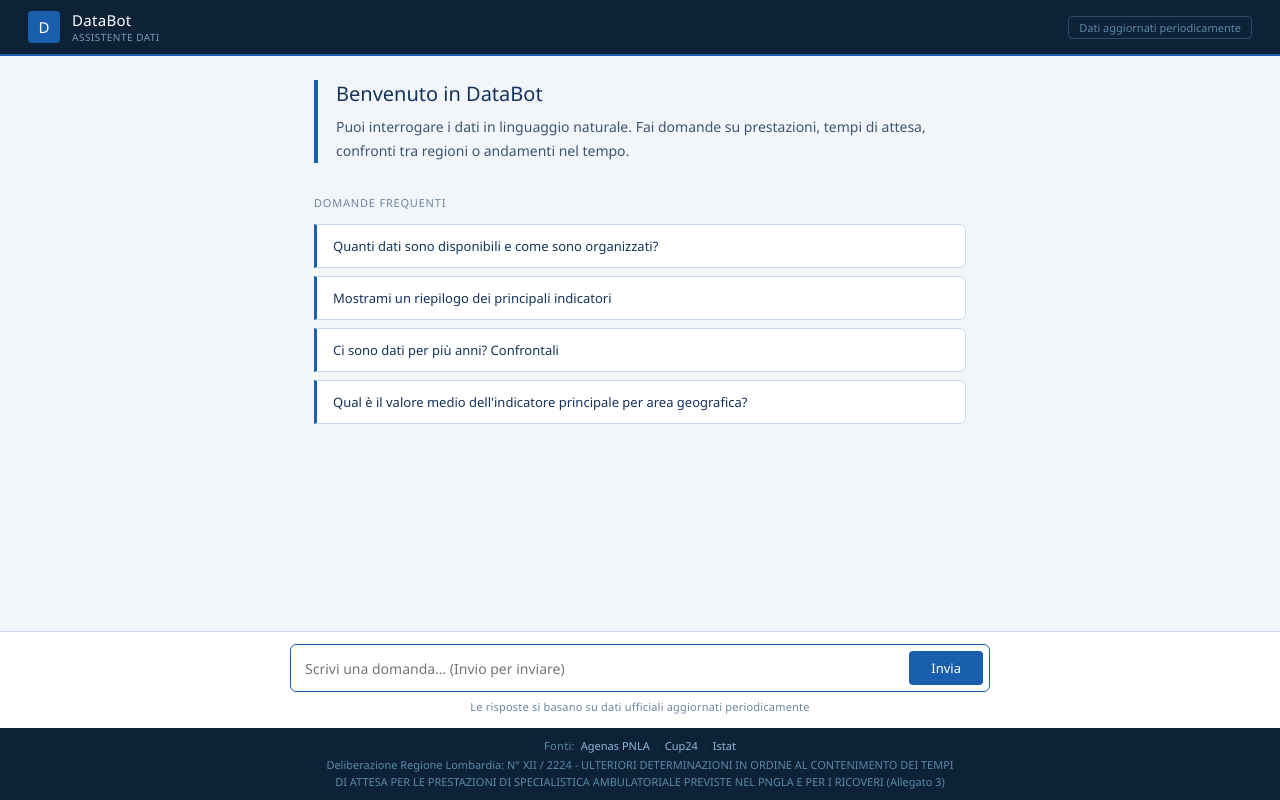
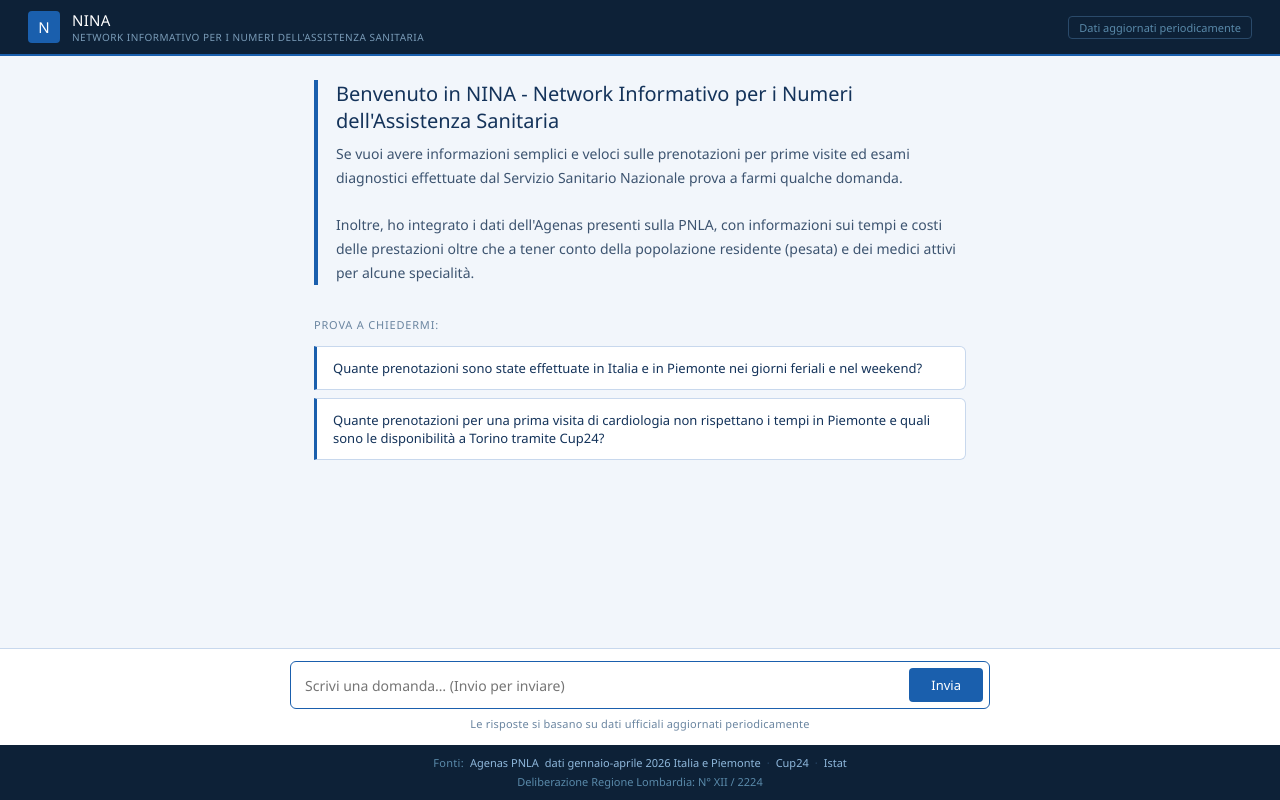
Before and after one commit to ufficiostampapederzoli/databot, a website: page databot/public/index.html in a window 1280 px wide. Drawn offline with nearby package versions, Linux system fonts and the light colour scheme.

Commit message:
Add files via upload

```diff
--- a/databot/public/index.html
+++ b/databot/public/index.html
@@ -3,7 +3,7 @@
 <head>
   <meta charset="UTF-8">
   <meta name="viewport" content="width=device-width, initial-scale=1.0">
-  <title>DataBot</title>
+  <title>NINA</title>
   <script src="https://cdnjs.cloudflare.com/ajax/libs/marked/9.1.6/marked.min.js"></script>
   <style>
     *, *::before, *::after { box-sizing: border-box; margin: 0; padding: 0; }
@@ -226,6 +226,7 @@
       color: #8FB8DC; text-decoration: none;
     }
     #sources-bar a:hover { text-decoration: underline; color: #B8D4EE; }
+    .sources-extra { color: #8FB8DC; }
     .sources-sep { color: #2A4A6A; }
 
     ::-webkit-scrollbar { width: 5px; }
@@ -247,10 +248,10 @@
 
 <header>
   <div class="brand">
-    <div class="brand-icon">D</div>
+    <div class="brand-icon">N</div>
     <div>
-      <div class="brand-name">DataBot</div>
-      <div class="brand-sub">ASSISTENTE DATI</div>
+      <div class="brand-name">NINA</div>
+      <div class="brand-sub">NETWORK INFORMATIVO PER I NUMERI DELL'ASSISTENZA SANITARIA</div>
     </div>
   </div>
   <div class="header-badge">Dati aggiornati periodicamente</div>
@@ -260,13 +261,13 @@
   <div class="inner">
     <div id="welcome">
       <div class="welcome-intro">
-        <div class="welcome-title">Benvenuto in DataBot</div>
+        <div class="welcome-title">Benvenuto in NINA - Network Informativo per i Numeri dell'Assistenza Sanitaria</div>
         <div class="welcome-desc">
-          Puoi interrogare i dati in linguaggio naturale. Fai domande su prestazioni,
-          tempi di attesa, confronti tra regioni o andamenti nel tempo.
+          Se vuoi avere informazioni semplici e veloci sulle prenotazioni per prime visite ed esami diagnostici effettuate dal Servizio Sanitario Nazionale prova a farmi qualche domanda.<br><br>
+          Inoltre, ho integrato i dati dell'Agenas presenti sulla PNLA, con informazioni sui tempi e costi delle prestazioni oltre che a tener conto della popolazione residente (pesata) e dei medici attivi per alcune specialità.
         </div>
       </div>
-      <div class="section-label">Domande frequenti</div>
+      <div class="section-label">Prova a chiedermi:</div>
       <div class="suggested-list" id="suggested-list"></div>
     </div>
     <div id="messages" style="display:none;"></div>
@@ -296,14 +297,14 @@
   <div class="sources-inner">
     <div class="sources-row">
       <span class="sources-label">Fonti:</span>
-      <a href="https://www.agenas.gov.it/aree-tematiche/comunicazione/primo-piano/2774-presentazione-della-nuova-piattaforma-nazionale-delle-liste-di-attesa" target="_blank" rel="noopener noreferrer">Agenas PNLA</a>
+      <a href="https://www.agenas.gov.it/aree-tematiche/comunicazione/primo-piano/2774-presentazione-della-nuova-piattaforma-nazionale-delle-liste-di-attesa" target="_blank" rel="noopener noreferrer">Agenas PNLA</a><span class="sources-extra"> dati gennaio-aprile 2026 Italia e Piemonte</span>
       <span class="sources-sep">·</span>
       <a href="https://cup24.it/" target="_blank" rel="noopener noreferrer">Cup24</a>
       <span class="sources-sep">·</span>
       <a href="https://www.istat.it/notizia/medici-specialisti/" target="_blank" rel="noopener noreferrer">Istat</a>
     </div>
     <div class="sources-row sources-row-delib">
-      Deliberazione Regione Lombardia: N° XII / 2224 - ULTERIORI DETERMINAZIONI IN ORDINE AL CONTENIMENTO DEI TEMPI DI ATTESA PER LE PRESTAZIONI DI SPECIALISTICA AMBULATORIALE PREVISTE NEL PNGLA E PER I RICOVERI (Allegato 3)
+      Deliberazione Regione Lombardia: N° XII / 2224
     </div>
   </div>
 </div>
@@ -313,10 +314,8 @@
   marked.setOptions({ breaks: true, gfm: true });
 
   const SUGGESTED = [
-    "Quanti dati sono disponibili e come sono organizzati?",
-    "Mostrami un riepilogo dei principali indicatori",
-    "Ci sono dati per più anni? Confrontali",
-    "Qual è il valore medio dell'indicatore principale per area geografica?",
+    "Quante prenotazioni sono state effettuate in Italia e in Piemonte nei giorni feriali e nel weekend?",
+    "Quante prenotazioni per una prima visita di cardiologia non rispettano i tempi in Piemonte e quali sono le disponibilità a Torino tramite Cup24?",
   ];
 
   let messages = [];
@@ -394,9 +393,9 @@
         const rendered = marked.parse(m.content);
         html += `
           <div class="msg bot">
-            <div class="avatar">D</div>
+            <div class="avatar">N</div>
             <div class="msg-wrap">
-              <div class="msg-label">DATABOT</div>
+              <div class="msg-label">NINA</div>
               <div class="bubble bot">${rendered}</div>
             </div>
           </div>`;
@@ -406,9 +405,9 @@
     if (busy) {
       html += `
         <div class="msg bot">
-          <div class="avatar">D</div>
+          <div class="avatar">N</div>
           <div class="msg-wrap">
-            <div class="msg-label">DATABOT</div>
+            <div class="msg-label">NINA</div>
             <div class="bubble bot loading">Analisi in corso…</div>
           </div>
         </div>`;
```
